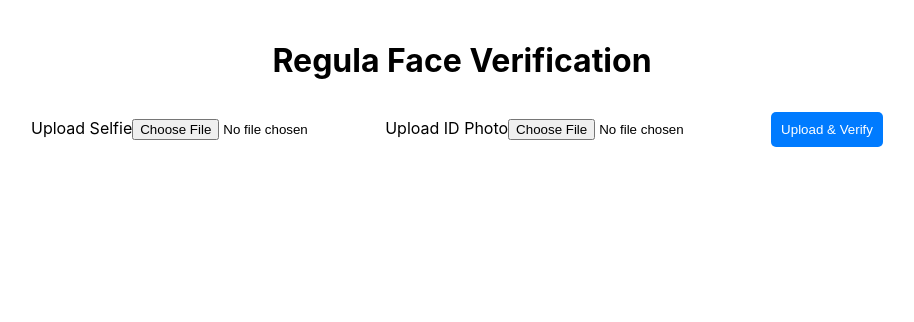
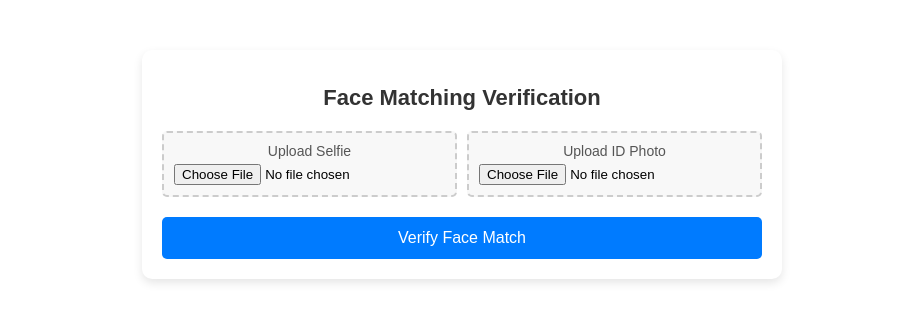
Before and after one commit to Meetkamal256/regula-face-matching-liveness, a React (Create React App) app: page / in a window 1280 px wide. Shown: the top 322 px of the page, without its empty margins (178-1092 px from the left). Built offline with nearby package versions, Linux system fonts and the light colour scheme.

Commit message:
update UI styling for verification page

```diff
--- a/src/Verification.js
+++ b/src/Verification.js
@@ -68,7 +68,7 @@
     };
 
     // Log the request object before sending
-    console.log("Request Body:", JSON.stringify(requestBody, null, 2));
+    // console.log("Request Body:", JSON.stringify(requestBody, null, 2));
 
     const response = await fetch("http://localhost:5000/api/match", {
       method: "POST",
@@ -101,19 +101,23 @@
 
   return (
     <div className="container">
-      <h1>Regula Face Verification</h1>
-      <form onSubmit={handleSubmit}>
-        <label>Upload Selfie</label>
-        <input type="file" accept="image/*" onChange={(e) => handleFileChange(e, setSelfie)} />
-
-        <label>Upload ID Photo</label>
-        <input type="file" accept="image/*" onChange={(e) => handleFileChange(e, setIdPhoto)} />
-
-        <button type="submit" className="button" disabled={loading}>
-          {loading ? "Verifying..." : "Upload & Verify"}
-        </button>
-      </form>
-      {result && <p>{result}</p>}
+      <h1>Face Matching Verification</h1>
+      <div className="upload-section">
+        <div className="upload-box">
+          <label>Upload Selfie</label>
+          <input type="file" accept="image/*" onChange={(e) => handleFileChange(e, setSelfie)} />
+          {selfie && <img src={URL.createObjectURL(selfie)} alt="Selfie" className="preview-image" />}
+        </div>
+        <div className="upload-box">
+          <label>Upload ID Photo</label>
+          <input type="file" accept="image/*" onChange={(e) => handleFileChange(e, setIdPhoto)} />
+          {idPhoto && <img src={URL.createObjectURL(idPhoto)} alt="ID" className="preview-image" />}
+        </div>
+      </div>
+      <button type="submit" className="verify-button" onClick={handleSubmit} disabled={loading}>
+        {loading ? "Verifying..." : "Verify Face Match"}
+      </button>
+      {result && <p className="result-message">{result}</p>}
     </div>
   );
 };
--- a/src/verification.css
+++ b/src/verification.css
@@ -1,19 +1,87 @@
-/* Verification.css */
+/* Container */
 .container {
+  max-width: 600px;
+  margin: 50px auto;
+  padding: 20px;
+  background: #ffffff;
+  box-shadow: 0px 4px 10px rgba(0, 0, 0, 0.1);
+  border-radius: 10px;
   text-align: center;
-  padding: 20px;
+  font-family: Arial, sans-serif;
 }
 
-.button {
-  margin: 10px;
+h1 {
+  font-size: 22px;
+  margin-bottom: 20px;
+  color: #333;
+}
+
+.upload-section {
+  display: flex;
+  justify-content: space-between;
+  gap: 10px;
+  margin-bottom: 20px;
+}
+
+.upload-box {
+  flex: 1;
   padding: 10px;
+  background: #f8f8f8;
+  border: 2px dashed #ccc;
+  border-radius: 5px;
+  text-align: center;
   cursor: pointer;
-  background-color: #007bff;
+  transition: border-color 0.3s ease;
+}
+
+.upload-box:hover {
+  border-color: #007bff;
+}
+
+.upload-box label {
+  display: block;
+  font-size: 14px;
+  color: #555;
+  margin-bottom: 5px;
+}
+
+input[type="file"] {
+  display: block;
+}
+
+.preview-image {
+  width: 100px;
+  height: 120px;
+  object-fit: cover;
+  border-radius: 5px;
+  margin-top: 10px;
+  border: 2px solid #ddd;
+}
+
+.verify-button {
+  background: #007bff;
   color: white;
   border: none;
+  padding: 12px 20px;
+  width: 100%;
+  font-size: 16px;
+  cursor: pointer;
   border-radius: 5px;
+  transition: background 0.3s ease;
 }
 
-.button:hover {
-  background-color: #0056b3;
+.verify-button:hover {
+  background: #0056b3;
 }
+
+.verify-button:disabled {
+  background: #cccccc;
+  cursor: not-allowed;
+}
+
+.result-message {
+  font-size: 18px;
+  margin-top: 15px;
+  font-weight: bold;
+  color: #28a745;
+}
```
